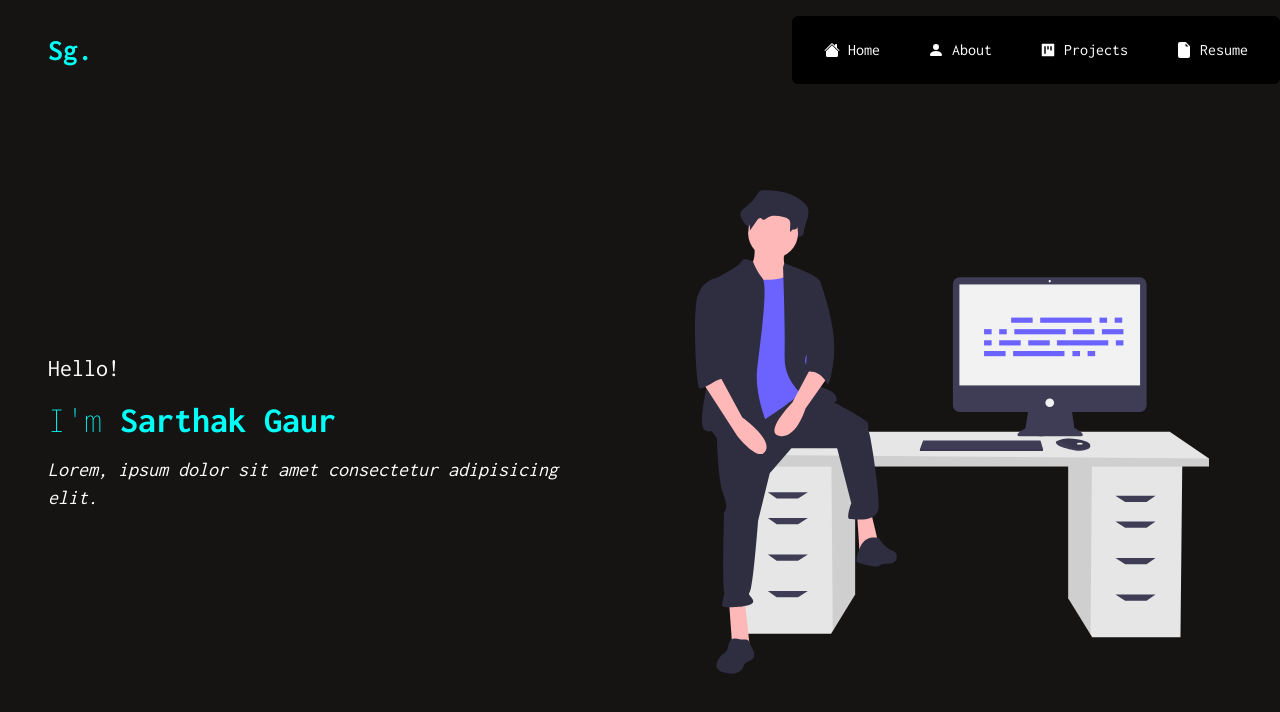
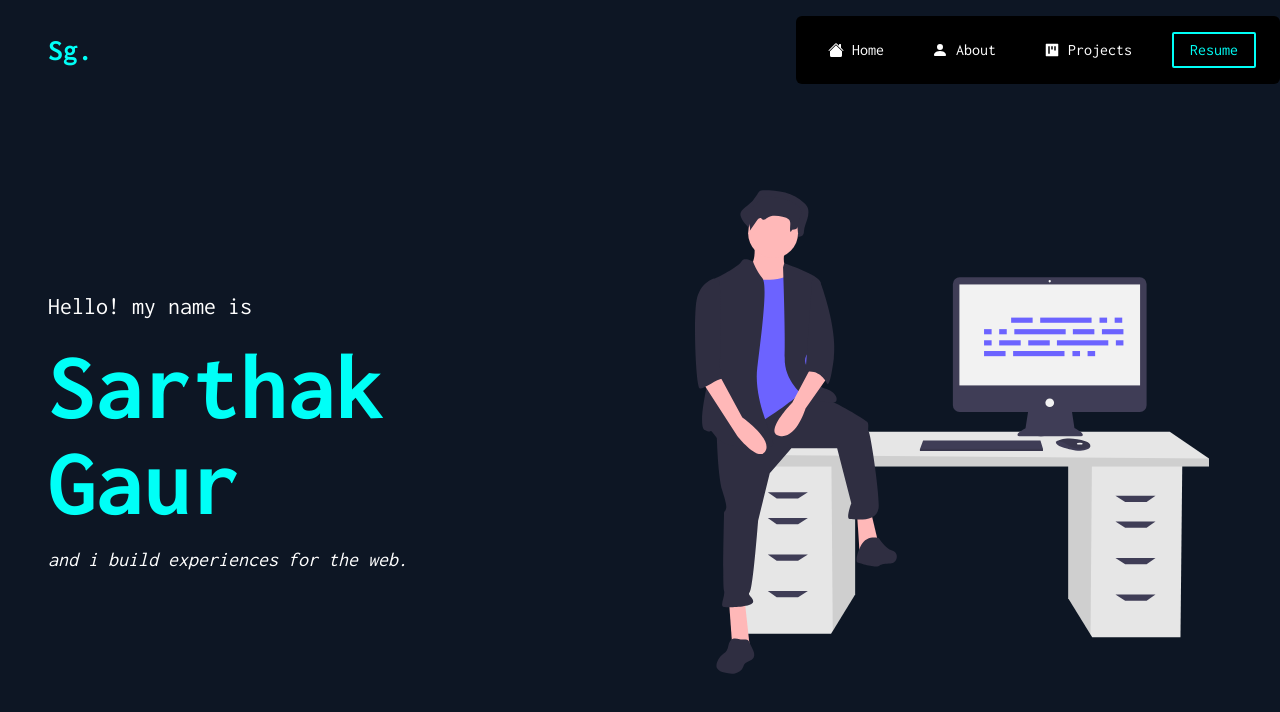
Before and after one commit to sarthak22gaur/portfolio-react, a React (Create React App) app: page / in a window 1280 px wide. Shown: the top 712 px of the page. Built offline with nearby package versions, Linux system fonts and the light colour scheme.

Commit message:
updated navbar and navCTA

```diff
--- a/src/App.css
+++ b/src/App.css
@@ -3,9 +3,3 @@
 @tailwind components;
 @tailwind utilities;
 /*# sourceMappingURL=App.css.map */
-
-@layer components {
-  .navbar-item {
-    @apply flex flex-row justify-center items-center gap-2 mx-2 my-4 px-2  text-white hover:text-primary-dark;
-  }
-}
--- a/src/components/NavBarItem.tsx
+++ /dev/null
@@ -1,20 +0,0 @@
-export function NavBarItem({ icon, label, pagelink }: { icon: React.ReactNode; label: string; pagelink: string }) {
-  return (
-    <li>
-      <a href={pagelink}>
-        <div className="navbar-item">
-          <i>{icon}</i>
-          <span>{label}</span>
-        </div>
-      </a>
-    </li>
-  );
-}
-
-export function NavBarMenuIcon({ icon }: { icon: React.ReactNode;}) {
-  return (
-      <button className="text-white float-right p-4 sm:hidden">
-        {icon}
-      </button>
-  );
-}
--- a/src/components/Navbar.tsx
+++ b/src/components/Navbar.tsx
@@ -1,7 +1,11 @@
 import React, { useState } from "react";
 import { AiOutlineMenu, AiOutlineClose } from "react-icons/ai";
-import { NavBarMenuIcon } from "./NavBarItem";
-import { NavbarLinks } from "./NavbarLinks";
+import { AiFillProject } from "react-icons/ai";
+import {
+  BsFillHouseFill,
+  BsFillPersonFill,
+  BsFillFileEarmarkFill,
+} from "react-icons/bs";
 
 function Navbar() {
   const [isOpen, setIsOpen] = useState(false);
@@ -25,7 +29,10 @@ function Navbar() {
   return (
     <div className="navbar w-full sm:my-4">
       <div className="flex sm:grid sm:grid-flow-col justify-between items-center w-full h-full">
-        <a className="logo text-primary-dark p-4 text-3xl font-bold lg:pl-12" href="/">
+        <a
+          className="logo text-primary-dark p-4 text-3xl font-bold lg:pl-12"
+          href="/"
+        >
           Sg.
         </a>
         {isOpen ? (
@@ -43,4 +50,66 @@ function Navbar() {
     </div>
   );
 }
+
+function NavbarLinks() {
+  return (
+    <ul className="flex flex-col sm:flex-row justify-between items-center w-full mb-4 sm:mb-0 sm:px-4 gap-4 active:text-primary-dark">
+      <NavBarItem
+        icon={<BsFillHouseFill size="16" />}
+        label="Home"
+        pagelink="/"
+      />
+      <NavBarItem
+        icon={<BsFillPersonFill size="16" />}
+        label="About"
+        pagelink="/about"
+      />
+      <NavBarItem
+        icon={<AiFillProject size="16" />}
+        label="Projects"
+        pagelink="/projects"
+      />
+      <NavbarCTA label="Resume" pagelink="/resume" />
+    </ul>
+  );
+}
+
+function NavBarItem({
+  icon,
+  label,
+  pagelink,
+}: {
+  icon: React.ReactNode;
+  label: string;
+  pagelink: string;
+}) {
+  return (
+    <li>
+      <a href={pagelink}>
+        <div className="flex flex-row justify-center items-center gap-2 mx-2 my-4 px-2  text-white hover:text-primary-dark">
+          <i>{icon}</i>
+          <span>{label}</span>
+        </div>
+      </a>
+    </li>
+  );
+}
+
+function NavbarCTA({ label, pagelink }: { label: string; pagelink: string }) {
+  return (
+    <li>
+      <a href={pagelink}>
+        <div className="flex flex-row justify-center items-center gap-2 m-2 px-4 py-1 border-primary-dark border-2 rounded-sm  text-primary-dark hover:text-black hover:bg-primary-dark">
+          <span>{label}</span>
+        </div>
+      </a>
+    </li>
+  );
+}
+
+function NavBarMenuIcon({ icon }: { icon: React.ReactNode }) {
+  return (
+    <button className="text-white float-right p-4 sm:hidden">{icon}</button>
+  );
+}
 export default Navbar;
--- a/src/components/NavbarLinks.tsx
+++ /dev/null
@@ -1,19 +0,0 @@
-import { AiFillProject } from "react-icons/ai";
-import {
-  BsFillHouseFill,
-  BsFillPersonFill,
-  BsFillFileEarmarkFill,
-} from "react-icons/bs";
-
-import { NavBarItem } from "./NavBarItem";
-
-export function NavbarLinks() {
-  return (
-    <ul className="flex flex-col sm:flex-row justify-between w-full mb-4 sm:mb-0 sm:px-4 gap-4 active:text-primary-dark">
-      <NavBarItem icon={<BsFillHouseFill size="16" />} label="Home" pagelink="/" />
-      <NavBarItem icon={<BsFillPersonFill size="16" />} label="About" pagelink="/about"/>
-      <NavBarItem icon={<AiFillProject size="16" />} label="Projects" pagelink="/projects"/>
-      <NavBarItem icon={<BsFillFileEarmarkFill size="16" />} label="Resume" pagelink="/resume"/>
-    </ul>
-  );
-}
--- a/src/index.css
+++ b/src/index.css
@@ -74,6 +74,5 @@ body {
   font-size: 16px;
   line-height: 1.5;
   color: var(--color-neutral-100);
-  /* background-image: linear-gradient(60deg, #29323c 0%, #485563 100%); */
-  background-color: rgb(22, 19, 19);
+  background-color: #0d1624
 }
--- a/src/pages/Home.tsx
+++ b/src/pages/Home.tsx
@@ -13,12 +13,12 @@ function Home() {
     <PageWrapper>
       <HeroSectionWrapper>
         <HeroContentWrapper>
-          <h3 className="text-2xl">Hello!</h3>
-          <h1 className="text-primary-dark font-light text-3xl mt-4 lg:text-4xl">
-            I'm <span className="font-bold">Sarthak Gaur</span>
+          <h3 className="text-2xl">Hello! my name is</h3>
+          <h1 className="text-primary-dark font-semibold text-4xl mt-4 lg:text-8xl">
+            Sarthak Gaur
           </h1>
           <p className="text-xl italic mt-4">
-            Lorem, ipsum dolor sit amet consectetur adipisicing elit.
+            and i build experiences for the web.
           </p>
         </HeroContentWrapper>
         <HeroIllustrationWrapper>
```
